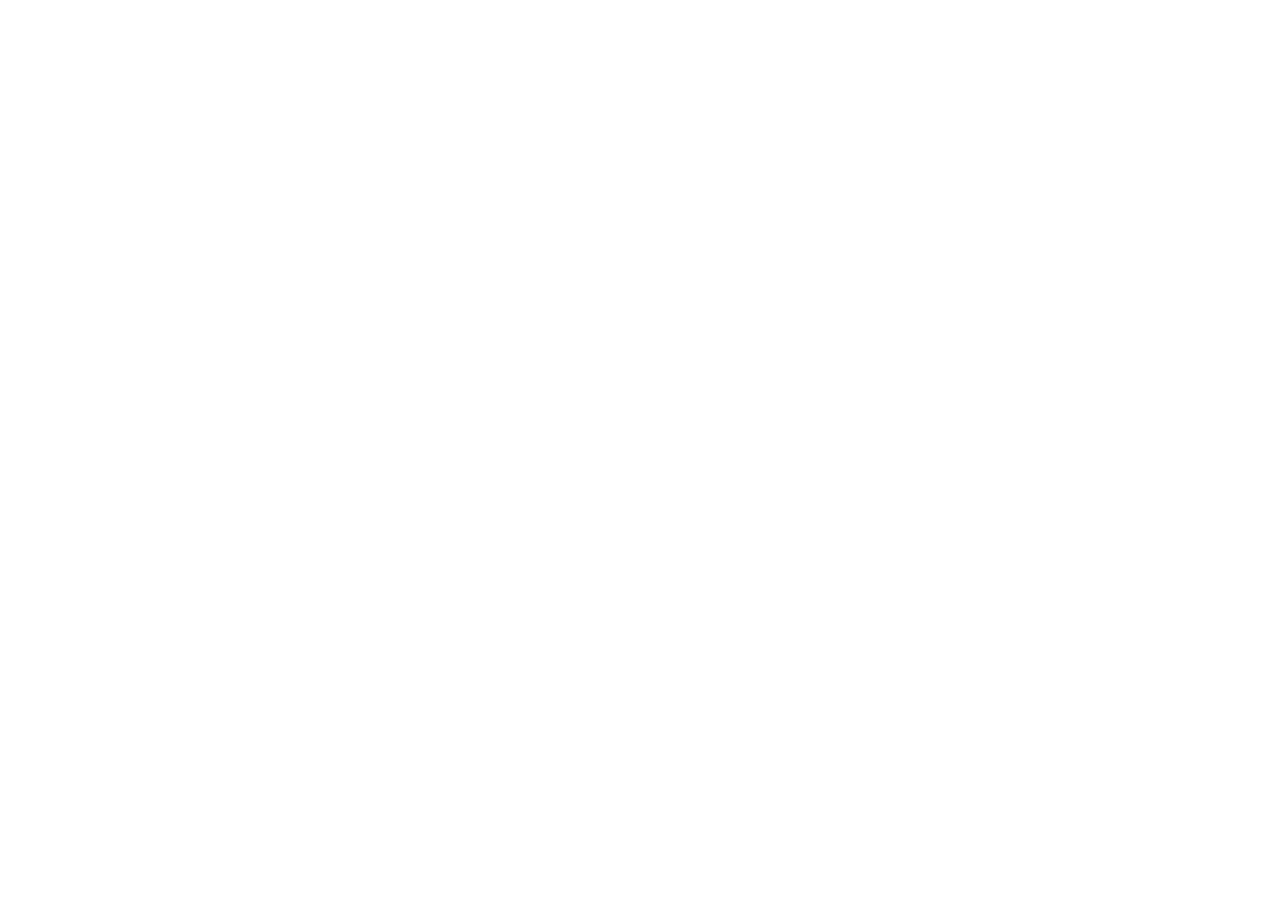
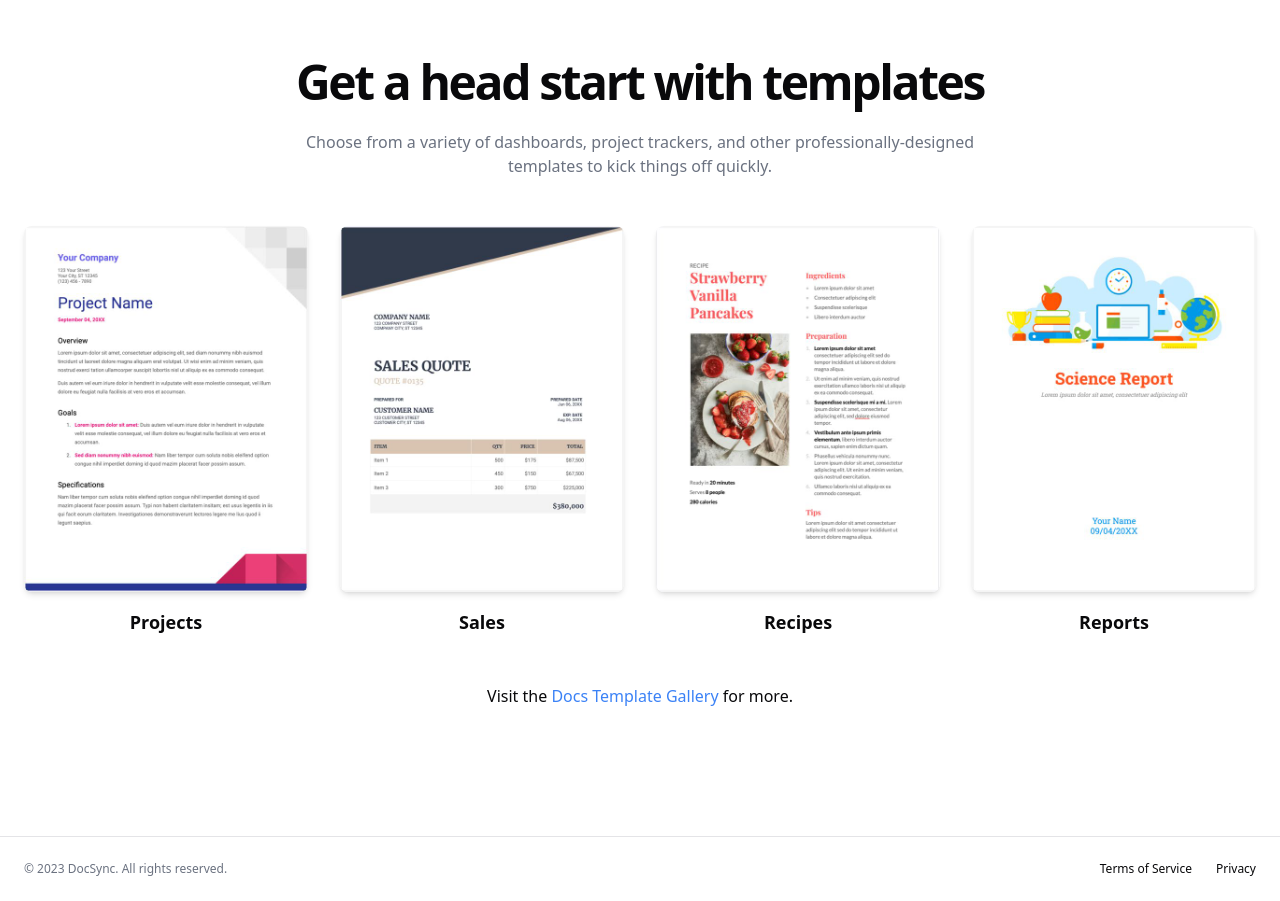
Before and after one commit to shashank1623/DocSync, a React (Vite) app in the folder frontend/: page / in a window 1280 px wide. Shown: the part 2300-3201 px from the top of the page. Before the commit the page ends 1786 px from the top, so only its background shows below. Built offline with nearby package versions, Linux system fonts and the light colour scheme.

Commit message:
Footer added to Home page

```diff
--- /dev/null
+++ b/frontend/src/components/Footer.tsx
@@ -0,0 +1,14 @@
+import { Link } from "react-router-dom";
+export const Footer = () => {
+    return <footer className="flex flex-col gap-2 sm:flex-row py-6 w-full shrink-0 items-center px-4 md:px-6 border-t">
+    <p className="text-xs text-gray-500 dark:text-gray-400">© 2023 DocSync. All rights reserved.</p>
+    <nav className="sm:ml-auto flex gap-4 sm:gap-6">
+      <Link className="text-xs hover:underline underline-offset-4" to="#">
+        Terms of Service
+      </Link>
+      <Link className="text-xs hover:underline underline-offset-4" to="#">
+        Privacy
+      </Link>
+    </nav>
+  </footer>
+}
--- a/frontend/src/pages/Home.tsx
+++ b/frontend/src/pages/Home.tsx
@@ -2,6 +2,9 @@
 import { Appbar } from "../components/Appbar"
 import { Features } from "@/components/Features"
 import { Pricing } from "@/components/Pricing"
+import { Security } from "@/components/Security"
+import { Templates } from "@/components/Templates"
+import { Footer } from "@/components/Footer"
 
 
 
@@ -14,7 +17,11 @@
             <Hero/>
             <Features/>
             <Pricing/>
+            <Security/>
+            <Templates/>
         </main>
+
+        <Footer/>
     </div>
 
 
```
